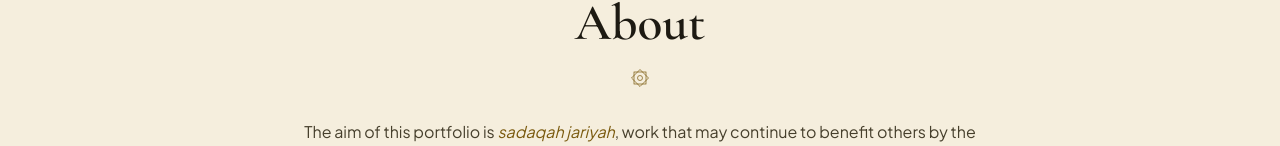
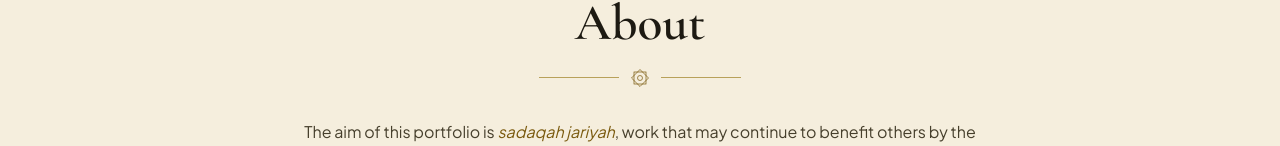
Before and after one commit to Abdalla-Eldoumani/my-islamic-portfolio, a Next.js app: page / in a window 1280 px wide. Shown: the part 806-952 px from the top of the page. Built offline with nearby package versions, Linux system fonts and the light colour scheme.

Commit message:
draw the section divider with solid rules

```diff
--- a/src/components/section-divider.tsx
+++ b/src/components/section-divider.tsx
@@ -1,7 +1,7 @@
 export function SectionDivider() {
   return (
-    <div className="flex items-center justify-center gap-3 my-4">
-      <div className="h-px w-20 bg-linear-to-r from-transparent to-gold-muted/60" />
+    <div className="my-4 flex items-center justify-center gap-3">
+      <div className="h-px w-20 bg-rule" />
       <svg
         width="18"
         height="18"
@@ -15,10 +15,9 @@ export function SectionDivider() {
         {/* Eight-point star: two squares offset 45 degrees */}
         <rect x="3" y="3" width="12" height="12" />
         <rect x="3" y="3" width="12" height="12" transform="rotate(45 9 9)" />
-        {/* Inner circle for centred dot detail */}
         <circle cx="9" cy="9" r="2.5" />
       </svg>
-      <div className="h-px w-20 bg-linear-to-l from-transparent to-gold-muted/60" />
+      <div className="h-px w-20 bg-rule" />
     </div>
   );
 }
```
